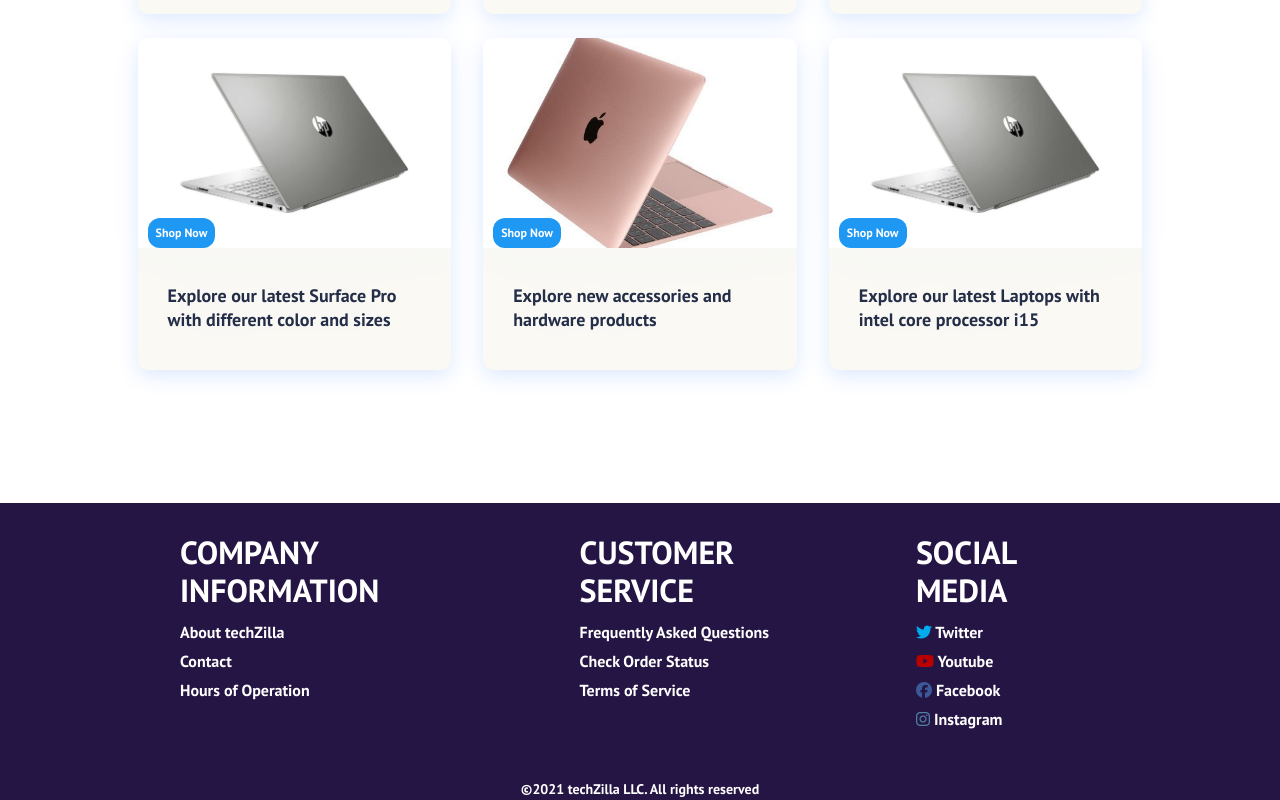
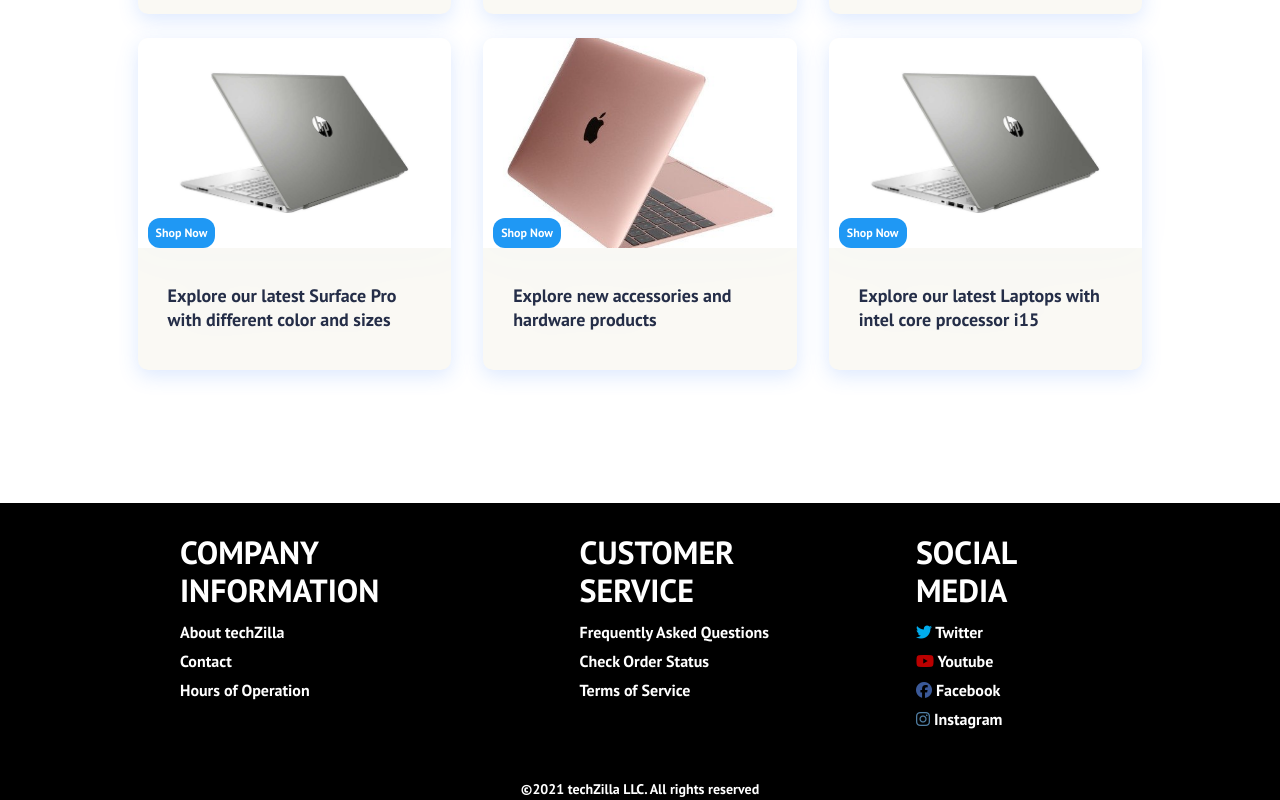
Before and after one commit to psagun/techzilla, a React (Create React App) app in the folder techzilla/: page / in a window 1280 px wide. Shown: the part 1410-2210 px from the top of the page. Built offline with nearby package versions, Linux system fonts and the light colour scheme.

Commit message:
footer background color changed

```diff
--- a/techzilla/src/components/footer/Footer.css
+++ b/techzilla/src/components/footer/Footer.css
@@ -1,5 +1,5 @@
 .footer-container {
-    background-color: #251544;
+    background-color: #000000;
     display: flex;
     flex-direction: column;
     justify-content: center;
```
